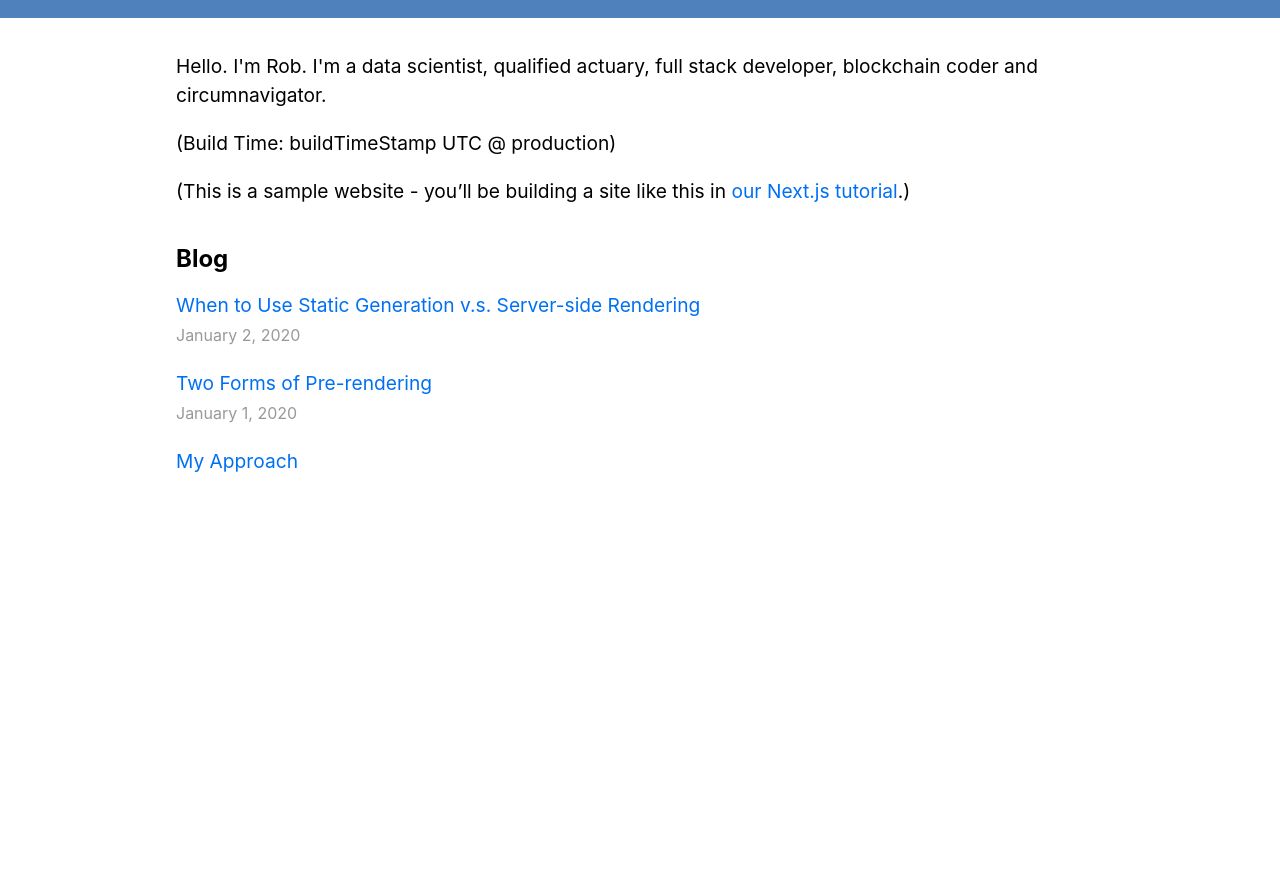
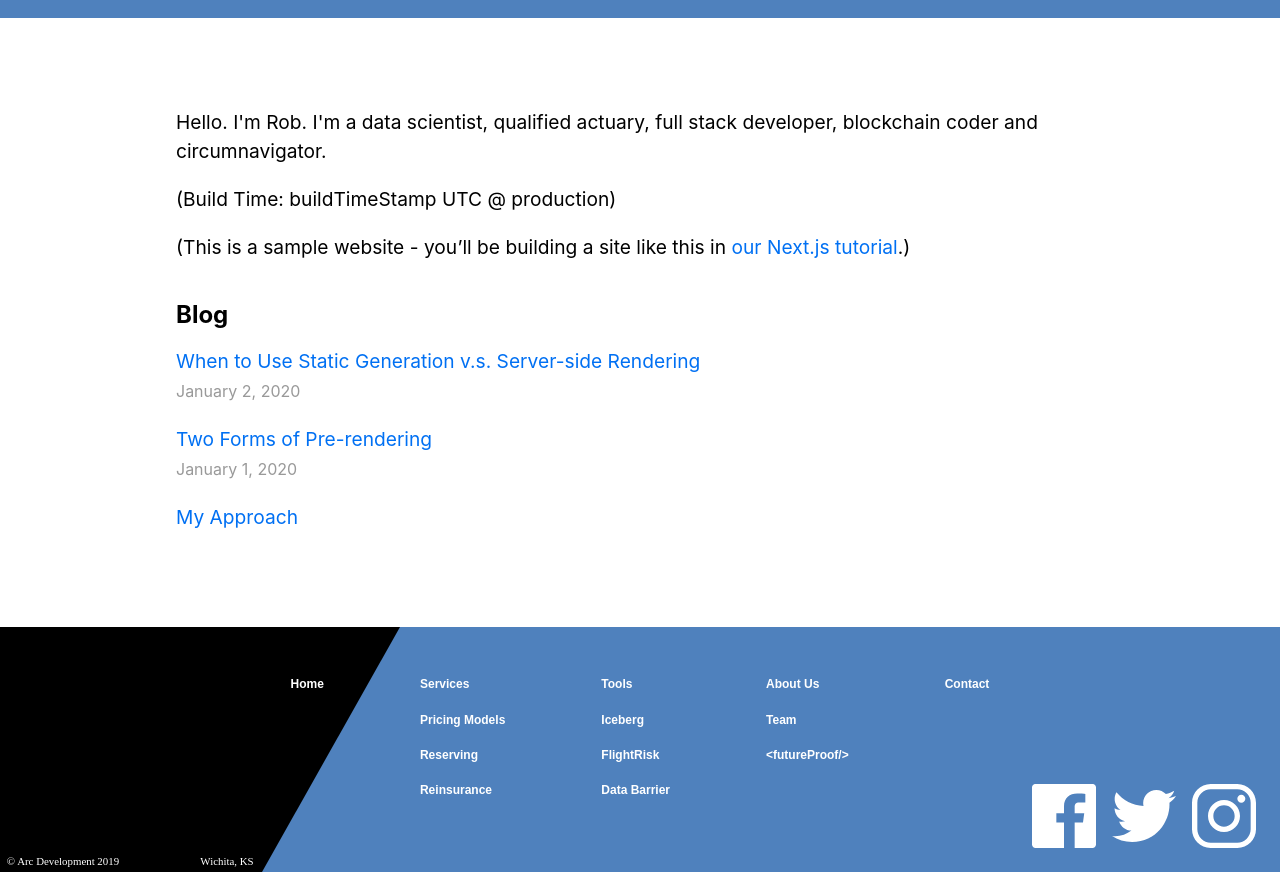
Before and after one commit to megens/nextjs-blog2, a Next.js app: page / in a window 1280 px wide. Shown: the part 148-1020 px from the top of the page. Before the commit the page ends 888 px from the top, so only its background shows below. Built offline with nearby package versions, Linux system fonts and the light colour scheme.

Commit message:
adding Footer, updating Link approach there

```diff
--- a/components/layout.tsx
+++ b/components/layout.tsx
@@ -3,6 +3,7 @@ import styles from "./layout.module.css";
 import utilStyles from "../styles/utils.module.css";
 import Link from "next/link";
 import MyHeader from "./ui/Header";
+import Footer from "./ui/Footer";
 import theme from "./ui/Theme";
 import { ThemeProvider } from "@material-ui/styles";
 
@@ -19,7 +20,6 @@ export default function Layout({
 }) {
   return (
     <ThemeProvider theme={theme}>
-      <div className={styles.container}>
       <Head>
         <link rel="icon" href="/favicon.ico" />
         <meta name="description" content="ockham actuarial ltd" />
@@ -32,44 +32,8 @@ export default function Layout({
         <meta name="og:title" content={siteTitle} />
         <meta name="twitter:card" content="summary_large_image" />
       </Head>
-        <div className={styles.myHeader}>
-          {
-            //this div is just to contain the className props, in anticipation of further props added to MyHeader
-          }
-        </div>
       <MyHeader />
-        {/*
-        <header className={styles.header}>
-          {home ? (
-            <>
-              <img
-                src="/images/profile.jpg"
-                className={`${styles.headerHomeImage} ${utilStyles.borderCircle}`}
-                alt={name}
-              />
-              <h1 className={utilStyles.heading2Xl}>{name}</h1>
-            </>
-          ) : (
-            <>
-              <Link href="/">
-                <a>
-                  <img
-                    src="/images/profile.jpg"
-                    className={`${styles.headerImage} ${utilStyles.borderCircle}`}
-                    alt={name}
-                  />
-                </a>
-              </Link>
-              <h2 className={utilStyles.headingLg}>
-                <Link href="/">
-                  <a className={utilStyles.colorInherit}>{name}</a>
-                </Link>
-              </h2>
-            </>
-          )}
-        </header>
-          */}
-
+      <div className={styles.container}>
         <main>{children}</main>
         {!home && (
           <div className={styles.backToHome}>
@@ -79,6 +43,7 @@ export default function Layout({
           </div>
         )}
       </div>
+      <Footer />
     </ThemeProvider>
   );
 }
--- a/components/ui/CreateMyTheme.ts
+++ b/components/ui/CreateMyTheme.ts
@@ -4,14 +4,15 @@ import { createMuiTheme, ThemeOptions } from "@material-ui/core/styles";
 //const ockhamBlue = "#4169E1";
 //const ockhamRed = "#ff4040";
 const ockhamBlue: string = "#4F81BD";
-const ockhamRed: string = "#E32F2B";
+//const ockhamRed: string = "#E32F2B";
+//const ockhamRed: string = "#ff4040";
+const ockhamRed: string = "#F9503F";
 const ockhamGrey: string = "#868686";
 const ockhamGreen: string = "#4caf50";
 
 export default function createMyTheme(options: ThemeOptions) {
   return createMuiTheme({
     palette: {
-      //common: {},
       primary: { main: ockhamBlue },
       secondary: { main: ockhamRed },
     },
--- /dev/null
+++ b/components/ui/Footer.tsx
@@ -0,0 +1,216 @@
+import React from "react";
+//import { Link } from "react-router-dom";
+import Link from "next/link";
+import { makeStyles, createStyles } from "@material-ui/styles";
+import Grid from "@material-ui/core/Grid";
+import Hidden from "@material-ui/core/Hidden";
+import { useTheme, Theme } from "@material-ui/core/styles";
+import { useRouter } from "next/router";
+
+/*
+import footerAdornment from "../../assets/Footer Adornment.svg";
+import facebook from "../../assets/facebook.svg";
+import twitter from "../../assets/twitter.svg";
+import instagram from "../../assets/instagram.svg";
+*/
+
+const useStyles = makeStyles((theme: Theme) =>
+  createStyles({
+    footer: {
+      backgroundColor: theme.palette.primary.main,
+      width: "100%",
+      zIndex: 1302,
+      position: "relative",
+    },
+    adornment: {
+      width: "25em",
+      verticalAlign: "bottom", // removes tiny gap at bottom
+      [theme.breakpoints.down("md")]: { width: "21em" },
+      [theme.breakpoints.down("sm")]: { width: "15em" },
+    },
+    mainContainer: {
+      position: "absolute",
+    },
+    link: {
+      color: "white",
+      fontFamily: "Arial",
+      fontSize: "0.75rem",
+      fontWeight: "bold",
+      textDecoration: "none",
+      "&:hover": { textDecoration: "none" },
+    },
+    gridItem: {
+      margin: "3em",
+    },
+    icon: {
+      height: "4em",
+      width: "4em",
+      [theme.breakpoints.down("xs")]: { height: "2.5em", width: "2.5em" },
+    },
+    socialContainer: {
+      position: "absolute",
+      marginTop: "-6em",
+      right: "1.5em", // 1.5em
+      [theme.breakpoints.down("xs")]: { right: "0.6em" },
+    },
+  })
+);
+
+export default function Footer(props: any) {
+  const router = useRouter();
+  const classes = useStyles();
+
+  return (
+    <footer className={classes.footer}>
+      <Hidden mdDown>
+        <Grid
+          container
+          direction="row"
+          justify="center"
+          className={classes.mainContainer}
+        >
+          <Grid item className={classes.gridItem}>
+            <Grid container direction="column" spacing={2}>
+              <Grid item className={classes.link}>
+                <Link href="/">
+                  <a className={classes.link}>Home</a>
+                </Link>
+              </Grid>
+            </Grid>
+          </Grid>
+          <Grid item className={classes.gridItem}>
+            <Grid container direction="column" spacing={2}>
+              <Grid item className={classes.link}>
+                <Link href="/services">
+                  <a className={classes.link}>Services</a>
+                </Link>
+              </Grid>
+              <Grid item className={classes.link}>
+                <Link href="/pricing">
+                  <a className={classes.link}>Pricing Models</a>
+                </Link>
+              </Grid>
+              <Grid item className={classes.link}>
+                <Link href="/reserving">
+                  <a className={classes.link}>Reserving</a>
+                </Link>
+              </Grid>
+              <Grid item className={classes.link}>
+                <Link href="/reinsurance">
+                  <a className={classes.link}>Reinsurance</a>
+                </Link>
+              </Grid>
+            </Grid>
+          </Grid>
+          <Grid item className={classes.gridItem}>
+            <Grid container direction="column" spacing={2}>
+              <Grid item className={classes.link}>
+                <Link href="/tools">
+                  <a className={classes.link}>Tools</a>
+                </Link>
+              </Grid>
+              <Grid item className={classes.link}>
+                <Link href="/iceberg">
+                  <a className={classes.link}>Iceberg</a>
+                </Link>
+              </Grid>
+              <Grid item className={classes.link}>
+                <Link href="/flightrisk">
+                  <a className={classes.link}>FlightRisk</a>
+                </Link>
+              </Grid>
+              <Grid item className={classes.link}>
+                <Link href="/databarrier">
+                  <a className={classes.link}>Data Barrier</a>
+                </Link>
+              </Grid>
+            </Grid>
+          </Grid>
+          <Grid item className={classes.gridItem}>
+            <Grid container direction="column" spacing={2}>
+              <Grid item className={classes.link}>
+                <Link href="/about">
+                  <a className={classes.link}>About Us</a>
+                </Link>
+              </Grid>
+              <Grid item className={classes.link}>
+                <Link href="/team">
+                  <a className={classes.link}>Team</a>
+                </Link>
+              </Grid>
+              <Grid item className={classes.link}>
+                <Link href="/futureproof">
+                  <a className={classes.link}>{"<futureProof/>"}</a>
+                </Link>
+              </Grid>
+            </Grid>
+          </Grid>
+          <Grid item className={classes.gridItem}>
+            <Grid container direction="column" spacing={2}>
+              <Grid item className={classes.link}>
+                <Link href="/contact">
+                  <a className={classes.link}>Contact</a>
+                </Link>
+              </Grid>
+            </Grid>
+          </Grid>
+        </Grid>
+      </Hidden>
+      <img
+        alt="black decorative slash"
+        //src={footerAdornment}
+        src="/images/Footer Adornment.svg"
+        className={classes.adornment}
+      />
+      <Grid
+        container
+        justify="flex-end"
+        spacing={2}
+        className={classes.socialContainer}
+      >
+        <Grid
+          item
+          component={"a"}
+          href="https://www.facebook.com"
+          rel="noopener noreferrer"
+          target="_blank"
+        >
+          <img
+            alt="facebook logo"
+            //src={facebook}
+            src="/images/facebook.svg"
+            className={classes.icon}
+          />
+        </Grid>
+        <Grid
+          item
+          component={"a"}
+          href="https://www.twitter.com"
+          rel="noopener noreferrer"
+          target="_blank"
+        >
+          <img
+            alt="twitter logo"
+            //src={twitter}
+            src="/images/twitter.svg"
+            className={classes.icon}
+          />
+        </Grid>
+        <Grid
+          item
+          component={"a"}
+          href="https://www.instagram.com"
+          rel="noopener noreferrer"
+          target="_blank"
+        >
+          <img
+            alt="instagram logo"
+            //src={instagram}
+            src="/images/instagram.svg"
+            className={classes.icon}
+          />
+        </Grid>
+      </Grid>
+    </footer>
+  );
+}
--- a/pages/approach.tsx
+++ b/pages/about.tsx
@@ -1,6 +1,6 @@
 import Layout from "../components/layout";
 
-export default function Approach() {
+export default function About() {
   return (
     <Layout>
       <h1>This is the approach</h1>
```
Also changed, not shown: components/ui/Header.tsx (+16 -13 lines). Lines whose indentation alone changed are shown as unchanged.
